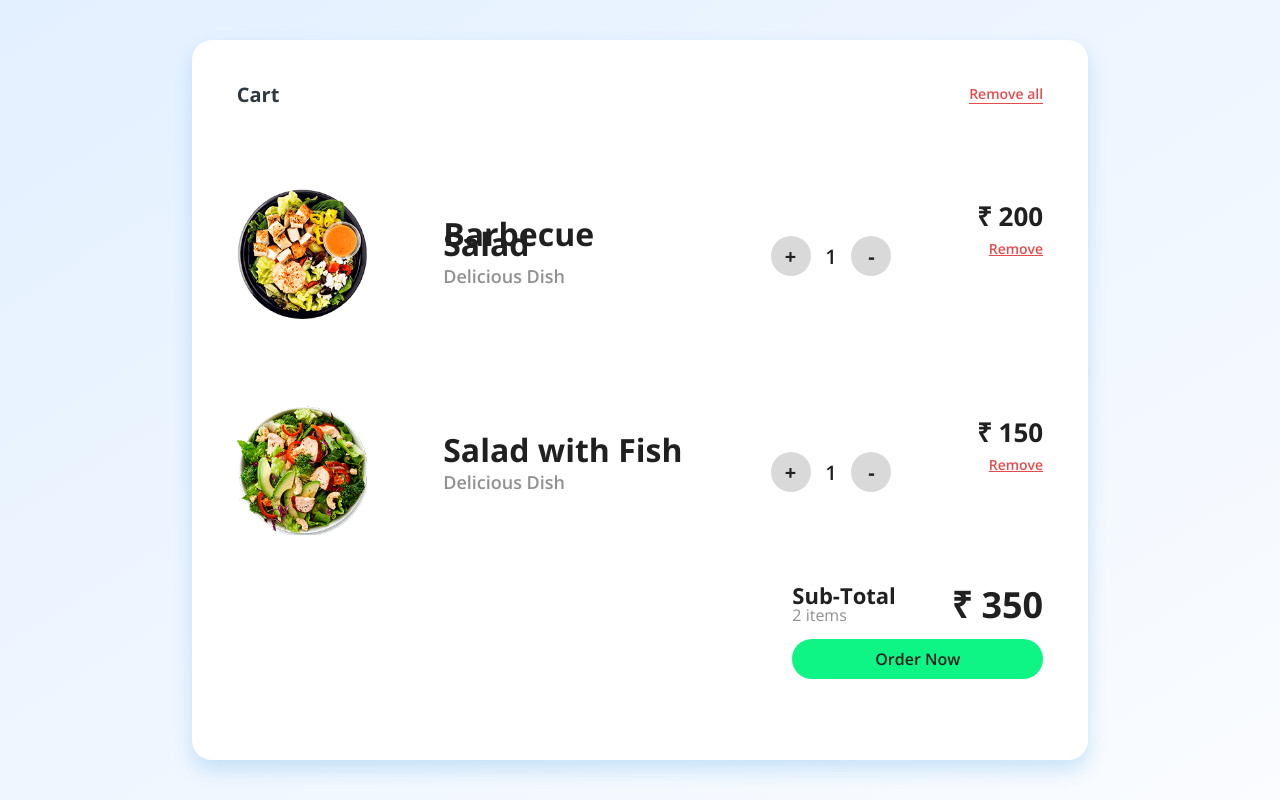
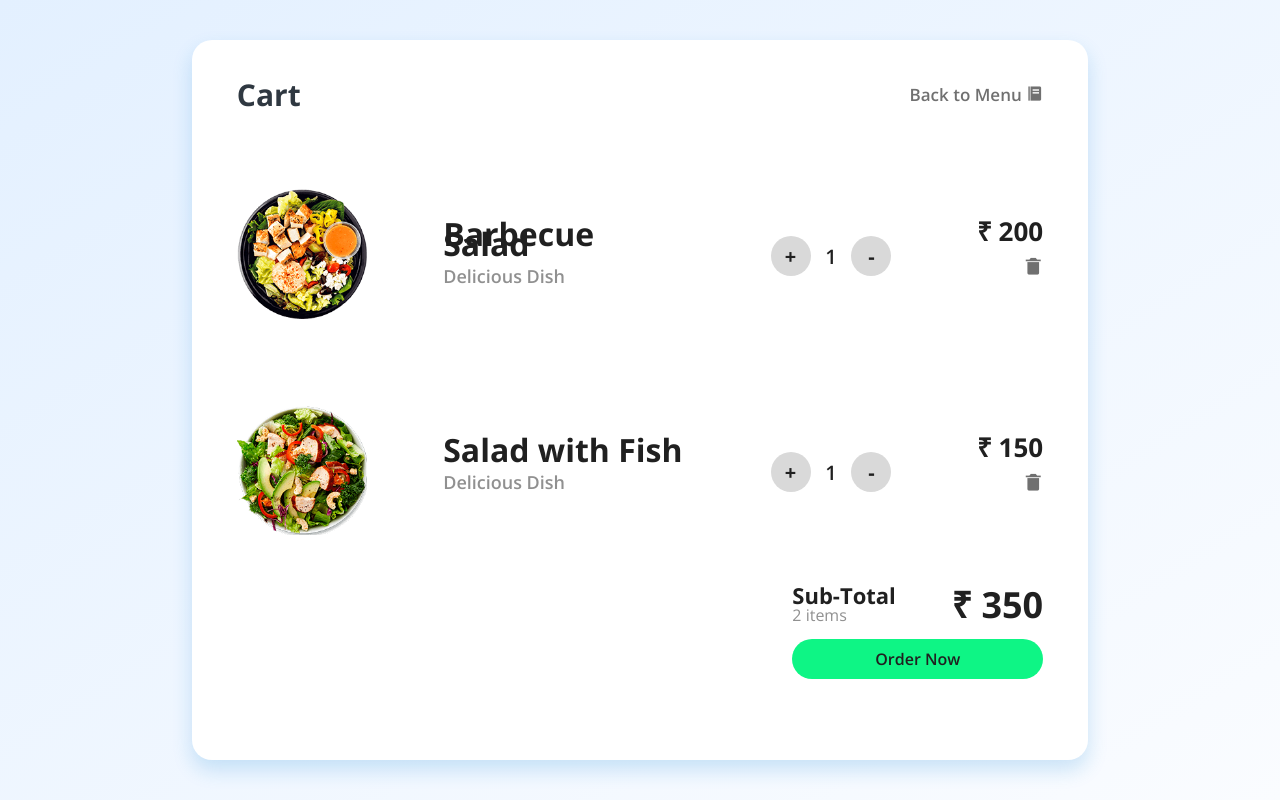
Before and after one commit to avocadopelvis/restaurant-web-app, a Flask app: page /cart in a window 1280 px wide. Run offline with Flask 2, Linux system fonts and the light colour scheme; a user stored in the database is signed in; data comes from the database, SQL or seed files in the repository.

Commit message:
Updated Cart Page Design

```diff
--- a/restaurant/static/styles/css/style-cart.css
+++ b/restaurant/static/styles/css/style-cart.css
@@ -26,20 +26,28 @@ body{
 }
 
 .Heading{
-	font-size: 20px;
+	font-size: 30px;
 	font-family: 'Open Sans';
 	font-weight: 700;
 	color: #2F3841;
 }
 
+.back{
+	text-decoration: none;
+}
+
 .Action{
-	font-size: 14px;
+	font-size: 17px;
 	font-family: 'Open Sans';
 	font-weight: 600;
-	color: #E44C4C;
+	color:  #707070;
 	cursor: pointer;
-	border-bottom: 1px solid #E44C4C;
 }
+
+.Action:hover{
+	color: #03da43;
+}
+
 
 .Cart-Items{
 	margin: auto;
@@ -104,7 +112,7 @@ body{
 .prices{
 	height: 100%;
 	text-align: right;
-	padding-top: 60px;
+	padding-top: 90px;
 }
 .amount{
 	padding-top: 20px;
@@ -123,11 +131,15 @@ body{
 }
 .remove{
 	padding-top: 5px;
-	font-size: 14px;
+	font-size: 20px;
 	font-family: 'Open Sans';
 	font-weight: 600;
-	color: #E44C4C;
+	color: #707070;
 	cursor: pointer;
+}
+
+.remove:hover{
+	color: #03da43;
 }
 
 .pad{
@@ -183,6 +195,10 @@ hr{
 	color: #202020;
 }
 
+.button:hover{
+	color: #03da43;
+}
+
 .menu__img{
     width: 130px;
   }
--- a/restaurant/templates/cart.html
+++ b/restaurant/templates/cart.html
@@ -2,6 +2,7 @@
 <html>
 <head>
 	<title>CART</title>
+	<link href='https://cdn.jsdelivr.net/npm/boxicons@2.0.5/css/boxicons.min.css' rel='stylesheet'>
 	<link rel= "stylesheet" type= "text/css" href= "{{ url_for('static',filename='styles/css/style-cart.css') }}">
 	<link href="https://fonts.googleapis.com/css?family=Open+Sans:300,400,600,700,900" rel="stylesheet">
 </head>
@@ -9,7 +10,7 @@
    <div class="CartContainer">
    	   <div class="Header">
    	   	<h3 class="Heading">Cart</h3>
-   	   	<h5 class="Action">Remove all</h5>
+   	   	<a href="{{ url_for('menu_page') }}" class = "back"><h5 class="Action">Back to Menu <i class='bx bxs-food-menu'></i></h5></a>
    	   </div>
 
 		{% for selected_item in selected_items %}
@@ -32,13 +33,13 @@
    	   	  <div class="prices">
    	   	  	<div class="amount">₹ {{ selected_item.price }}</div>
    	   	  	<!-- <div class="save"><u>Save for later</u></div> -->
-   	   	  	<div class="remove"><u>Remove</u></div>
+   	   	  	<div class="remove"><i class='bx bxs-trash-alt'></i></div>
    	   	  </div>
 
    	   </div>
 	   {% endfor %}
 
-   	 <!-- <hr> -->
+   	 	<!-- <hr> -->
 		<div class="checkout">
 			<div class="total">
 				<div>
```
